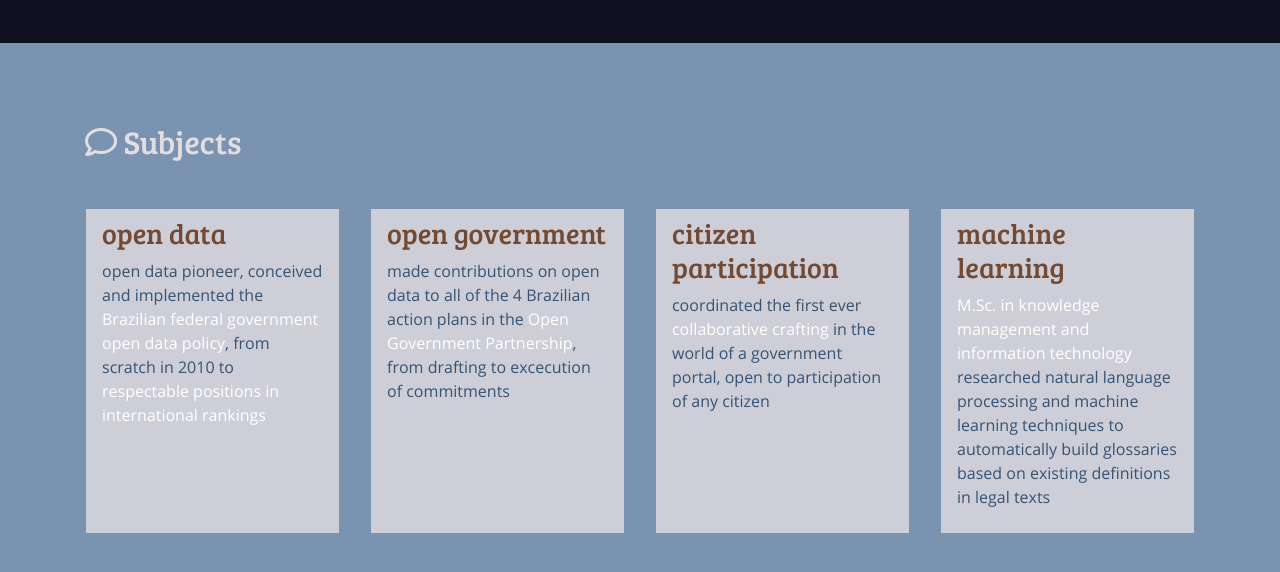
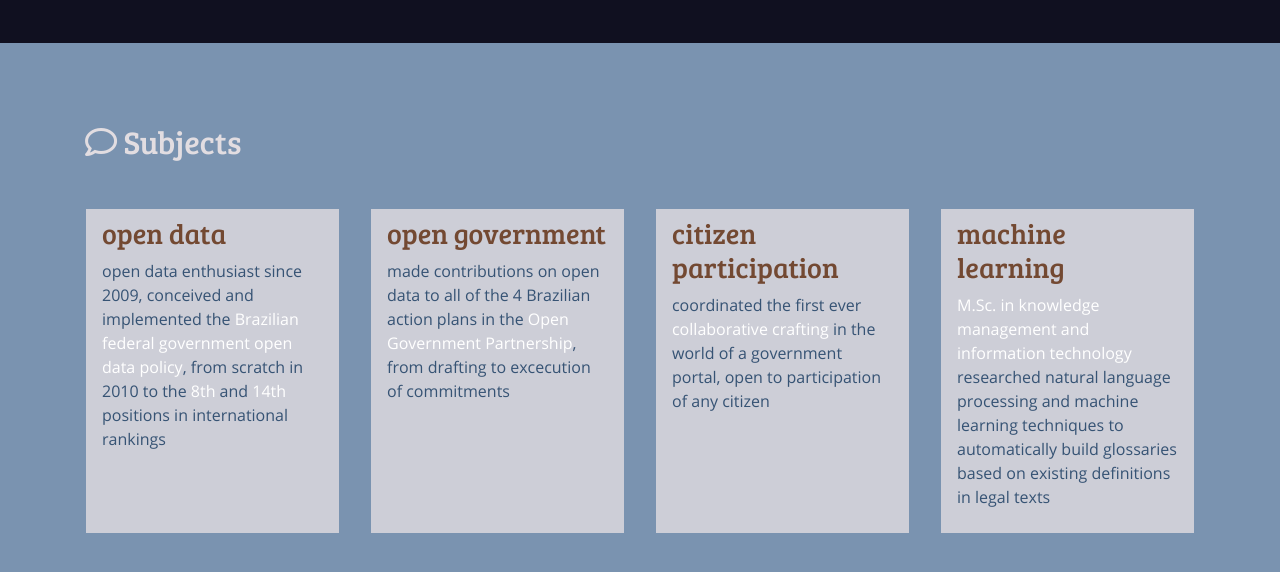
Before and after one commit to augusto-herrmann/augusto-herrmann.github.io, a Jekyll site: the page built from en/index.md, in a window 1280 px wide and 900 px high, scrolled down 326 px, cut to the strip 0-625 px from the top of the window. Shown: the top 572 px of the strip. Built offline with Jekyll 4.4.1, drawn with Linux system fonts in a browser that asks for light colours; nearby versions of some CDN libraries.

Commit message:
ajust text to be more factual

```diff
--- a/en/index.md
+++ b/en/index.md
@@ -12,9 +12,11 @@ themes:
   - |
     ### open data
 
-    open data pioneer, conceived and implemented the [Brazilian federal
-    government open data policy](http://wiki.dados.gov.br/Politica-de-Dados-Abertos.ashx),
-    from scratch in 2010 to [respectable positions in international rankings](https://index.okfn.org/place/br/)
+    open data enthusiast since 2009, conceived and implemented the
+    [Brazilian federal government open data policy](http://wiki.dados.gov.br/Politica-de-Dados-Abertos.ashx),
+    from scratch in 2010 to the [8th]((https://index.okfn.org/place/br/)) and
+    [14th](https://opendatabarometer.org/country-detail/?_year=2017&indicator=ODB&detail=BRA)
+    positions in international rankings
   - |
     ### open government
 
```
Also changed, not shown: pt/index.md (+6 -4 lines).
